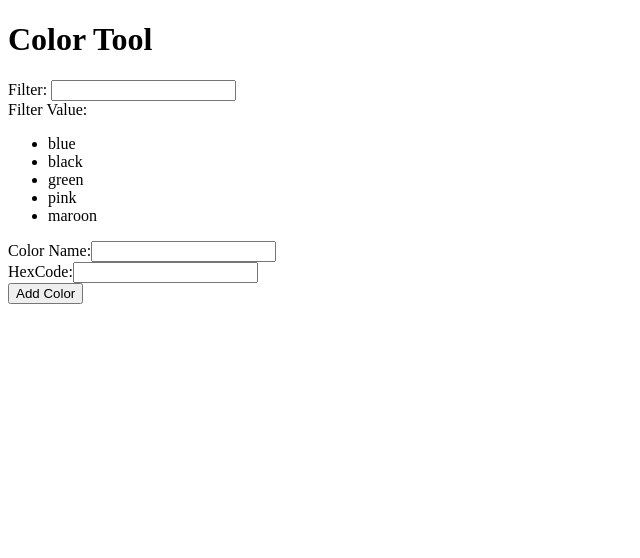
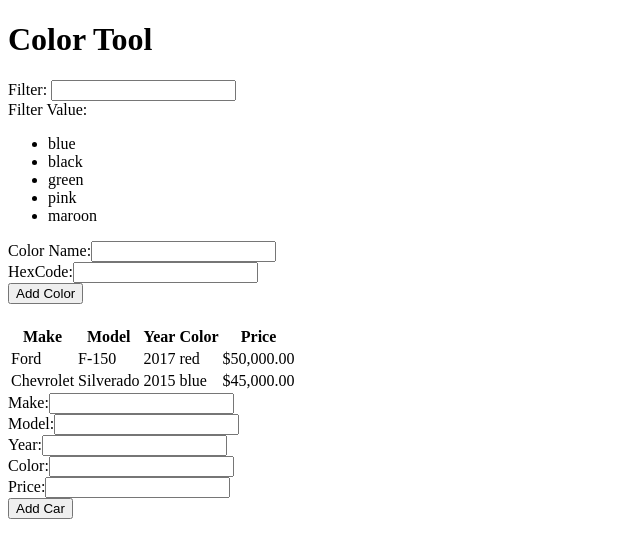
Before and after one commit to training4developers/angular_01082017, an Angular app: page / in a window 1280 px wide. Shown: the top 558 px of the page, without its empty margins (0-640 px from the left). Built offline with nearby package versions, Linux system fonts and the light colour scheme.

Commit message:
added code demos

```diff
--- a/src/app/app.component.html
+++ b/src/app/app.component.html
@@ -1 +1,2 @@
 <color-home></color-home>
+<car-home></car-home>
--- a/src/app/app.module.ts
+++ b/src/app/app.module.ts
@@ -2,6 +2,7 @@
 import { NgModule } from '@angular/core';
 
 import { ColorToolModule } from './color-tool/color-tool.module';
+import { CarToolModule } from './car-tool/car-tool.module';
 
 import { AppComponent } from './app.component';
 
@@ -11,7 +12,7 @@
     AppComponent
   ],
   imports: [
-    BrowserModule, ColorToolModule,
+    BrowserModule, ColorToolModule, CarToolModule,
   ],
   providers: [],
   bootstrap: [AppComponent]
--- /dev/null
+++ b/src/app/car-tool/car-tool.module.ts
@@ -0,0 +1,14 @@
+import { NgModule } from '@angular/core';
+import { CommonModule } from '@angular/common';
+import { FormsModule } from '@angular/forms';
+
+import { CarHomeComponent } from './components/car-home/car-home.component';
+
+@NgModule({
+  imports: [
+    CommonModule, FormsModule
+  ],
+  declarations: [CarHomeComponent],
+  exports: [CarHomeComponent]
+})
+export class CarToolModule { }
--- /dev/null
+++ b/src/app/car-tool/components/car-home/car-home.component.html
@@ -0,0 +1,46 @@
+<header>
+  <h1>{{headerText}}</h1>
+</header>
+<table>
+  <thead>
+    <tr>
+      <th>Make</th>
+      <th>Model</th>
+      <th>Year</th>
+      <th>Color</th>
+      <th>Price</th>
+    </tr>
+  </thead>
+  <tbody>
+    <tr *ngFor="let car of cars">
+      <td>{{car.make}}</td>
+      <td>{{car.model}}</td>
+      <td>{{car.year}}</td>
+      <td>{{car.color}}</td>
+      <td>{{car.price | currency:'USD':'symbol'}}</td>
+    </tr>
+  </tbody>
+</table>
+<form>
+  <div>
+    <label for="make-input">Make:</label>
+    <input type="text" id="make-input" name="makeInput" [(ngModel)]="carFormData.make">
+  </div>
+  <div>
+    <label for="model-input">Model:</label>
+    <input type="text" id="model-input" name="modelInput" [(ngModel)]="carFormData.model">
+  </div>
+  <div>
+    <label for="year-input">Year:</label>
+    <input type="number" id="year-input" name="yearInput" [(ngModel)]="carFormData.year">
+  </div>
+  <div>
+    <label for="color-input">Color:</label>
+    <input type="text" id="color-input" name="colorInput" [(ngModel)]="carFormData.color">
+  </div>
+  <div>
+    <label for="price-input">Price:</label>
+    <input type="number" id="price-input" name="priceInput" [(ngModel)]="carFormData.price">
+  </div>
+  <button type="button" (click)="addCar()">Add Car</button>
+</form>
--- /dev/null
+++ b/src/app/car-tool/components/car-home/car-home.component.ts
@@ -0,0 +1,32 @@
+import { Component, OnInit } from '@angular/core';
+
+import { Car } from '../../models/car';
+
+@Component({
+  selector: 'car-home',
+  templateUrl: './car-home.component.html',
+  styleUrls: ['./car-home.component.css']
+})
+export class CarHomeComponent implements OnInit {
+
+  public cars: Car[] = [
+    { id: 1, make: 'Ford', model: 'F-150', year: 2017, color: 'red', price: 50000 },
+    { id: 2, make: 'Chevrolet', model: 'Silverado', year: 2015, color: 'blue', price: 45000 },
+  ];
+
+  public carFormData: Car = {} as Car;
+
+  constructor() { }
+
+  ngOnInit() {
+  }
+
+  public addCar() {
+
+    this.carFormData.id = Math.max(...this.cars.map(c => c.id)) + 1;
+    this.cars = this.cars.concat(this.carFormData);
+    this.carFormData = {} as Car;
+
+  }
+
+}
--- /dev/null
+++ b/src/app/car-tool/models/car.ts
@@ -0,0 +1,8 @@
+export interface Car {
+  id?: number;
+  make: string;
+  model: string;
+  year: number;
+  color: string;
+  price: number;
+}
--- a/src/app/color-tool/components/color-home/color-home.component.ts
+++ b/src/app/color-tool/components/color-home/color-home.component.ts
@@ -48,13 +48,13 @@
     }
 
     if (!this.filteredColorCache[this.colorFilter]) {
-      console.log('running color filter');
+      // console.log('running color filter');
       this.filteredColorCache[this.colorFilter] = this.colors.filter(value =>
         value.name.startsWith(this.colorFilter)
       );
     }
 
-    console.log('getting color filter cache');
+    // console.log('getting color filter cache');
 
     return this.filteredColorCache[this.colorFilter];
   }
@@ -66,7 +66,7 @@
   }
 
   ngDoCheck() {
-    console.log('change detection has executed');
+    // console.log('change detection has executed');
   }
 
   addColor() {
```
Also changed, not shown: src/app/car-tool/components/car-home/car-home.component.css (added), 1 other file (tests, documents, lock files or other folders).
